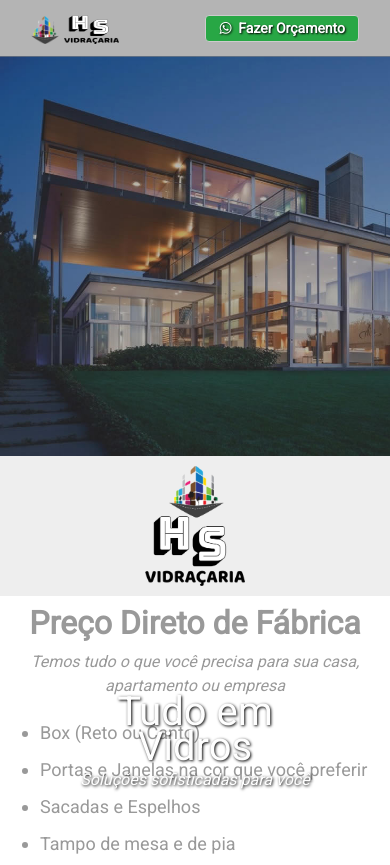
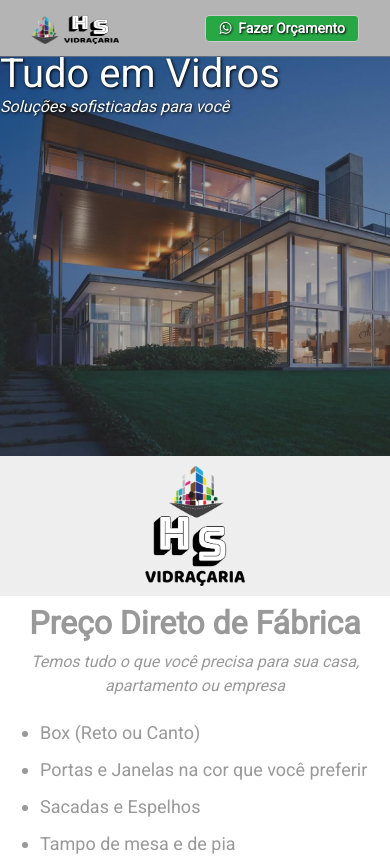
Before and after one commit to tibher/hsvidracaria.github.io, a plain HTML site: page index.html in a window 390 px wide. Shown: the top 865 px of the page. Drawn offline with Linux system fonts and the light colour scheme.

Commit message:
HsVidracaria v0.1

```diff
--- a/index.html
+++ b/index.html
@@ -55,7 +55,7 @@
 			  <h3 style="font-size: 65px;line-height:60px;">Tudo em Vidros</h3>
 			  <p style="font-size: 20px;line-height:20px;"><i>Soluções sofisticadas para você</i></p>
 			</div>
-			<div class="carousel-caption d-block d-sm-none" style="text-shadow: 1px 1px 3px #000;color: #fefefe;">
+			<div class="d-block d-sm-none" style="text-shadow: 1px 1px 3px #000;color: #fefefe;">
 			  <h3 style="font-size: 40px;line-height:35px;">Tudo em Vidros</h3>
 			  <p style="font-size: 16px;line-height:16px;"><i>Soluções sofisticadas para você</i></p>
 			</div>
```
